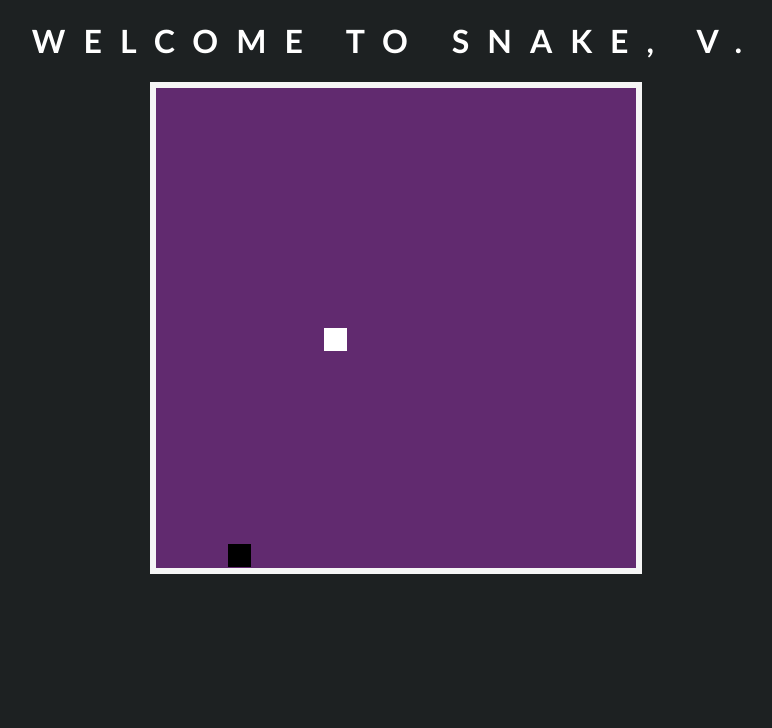
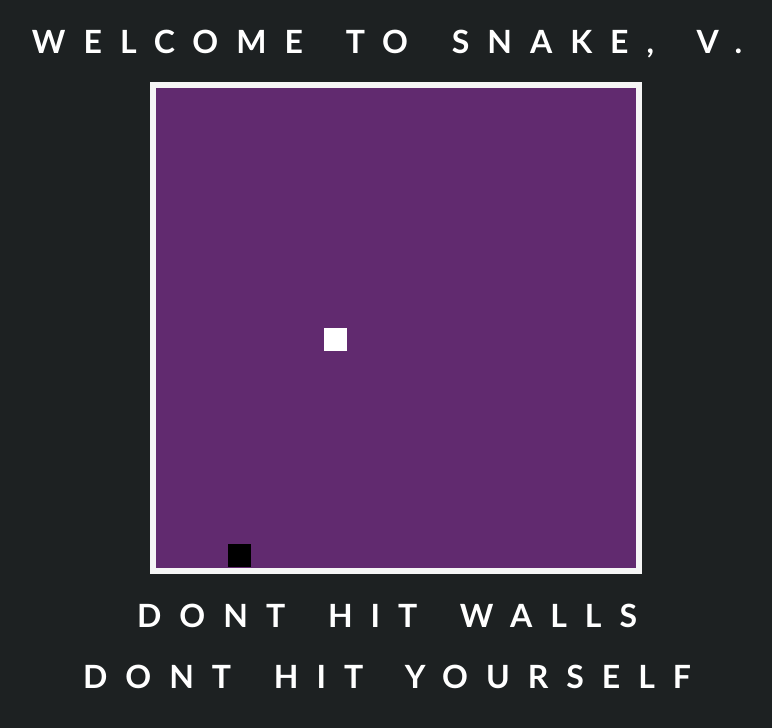
Before and after one commit to br4hmGIT/Snake-Beta, a plain HTML site: page index.html in a window 1280 px wide. Shown: the whole page, without its empty margins (244-1016 px from the left). Drawn offline with Linux system fonts and the light colour scheme.

Commit message:
Update index.html

```diff
--- a/index.html
+++ b/index.html
@@ -37,6 +37,8 @@
     <div>
     <h1>WELCOME TO SNAKE, V.</h1>
     <canvas id="canvas" width="480" height="480"></canvas>
+    <h1>DONT HIT WALLS</h1>
+    <h1>DONT HIT YOURSELF</h1>
     </div>
 
 
```
